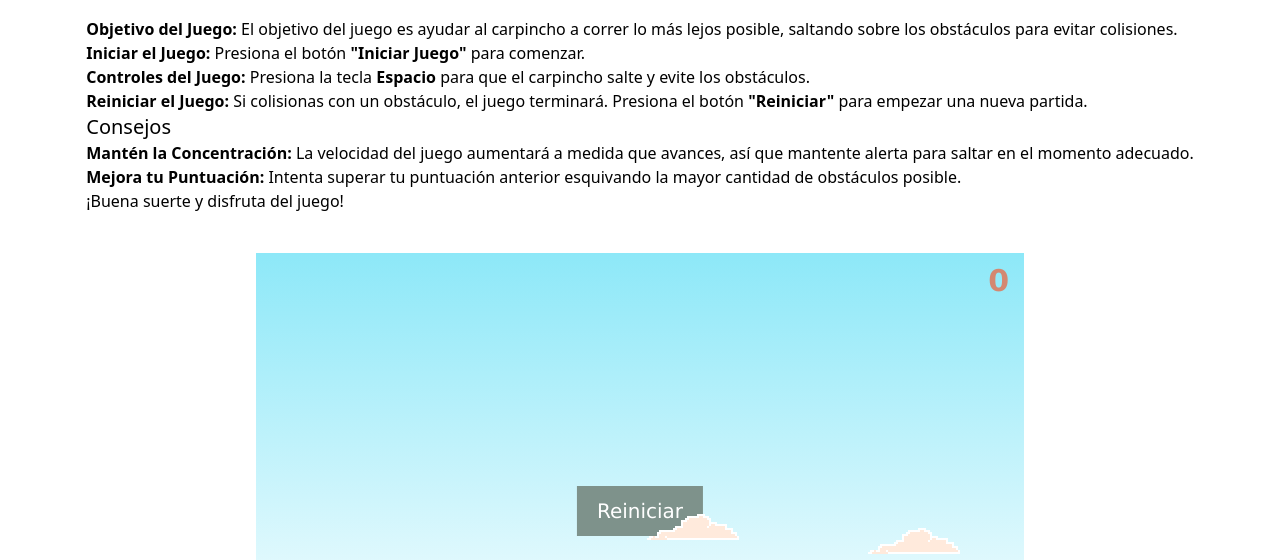
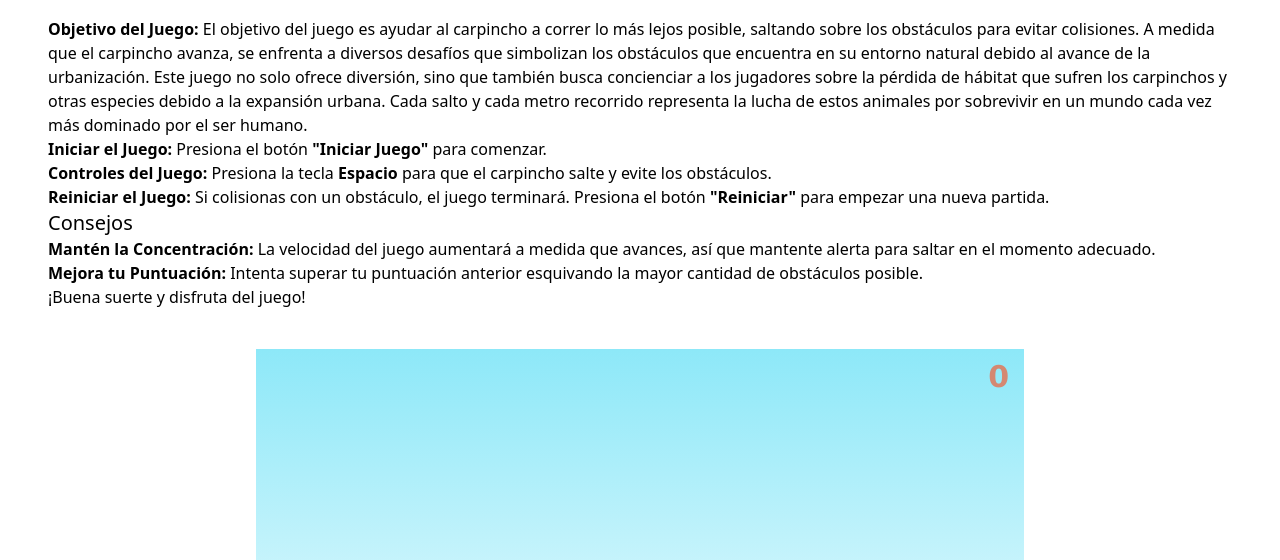
Before and after one commit to ivancruzado/CarpinchoGame, a plain HTML site: page index.html in a window 1280 px wide. Shown: the part 175-735 px from the top of the page. Drawn offline with nearby package versions, Linux system fonts and the light colour scheme.

Commit message:
Update index.html

```diff
--- a/index.html
+++ b/index.html
@@ -68,7 +68,7 @@
         <h1 style="color: black;">Carpincho Game</h1>
     </div>
     <div class="instructions mx-4 lg:mx-12" style="color: black; text-align: start; margin-top: 20px; padding-bottom: 20px;">
-        <p><strong>Objetivo del Juego:</strong> El objetivo del juego es ayudar al carpincho a correr lo más lejos posible, saltando sobre los obstáculos para evitar colisiones.</p>
+        <p><strong>Objetivo del Juego:</strong> El objetivo del juego es ayudar al carpincho a correr lo más lejos posible, saltando sobre los obstáculos para evitar colisiones. A medida que el carpincho avanza, se enfrenta a diversos desafíos que simbolizan los obstáculos que encuentra en su entorno natural debido al avance de la urbanización. Este juego no solo ofrece diversión, sino que también busca concienciar a los jugadores sobre la pérdida de hábitat que sufren los carpinchos y otras especies debido a la expansión urbana. Cada salto y cada metro recorrido representa la lucha de estos animales por sobrevivir en un mundo cada vez más dominado por el ser humano.</p>
         <ul style="list-style-type: none; padding: 0;">
             <li><strong>Iniciar el Juego:</strong> Presiona el botón <strong>"Iniciar Juego"</strong> para comenzar.</li>
             <li><strong>Controles del Juego:</strong> Presiona la tecla <strong>Espacio</strong> para que el carpincho salte y evite los obstáculos.</li>
```
